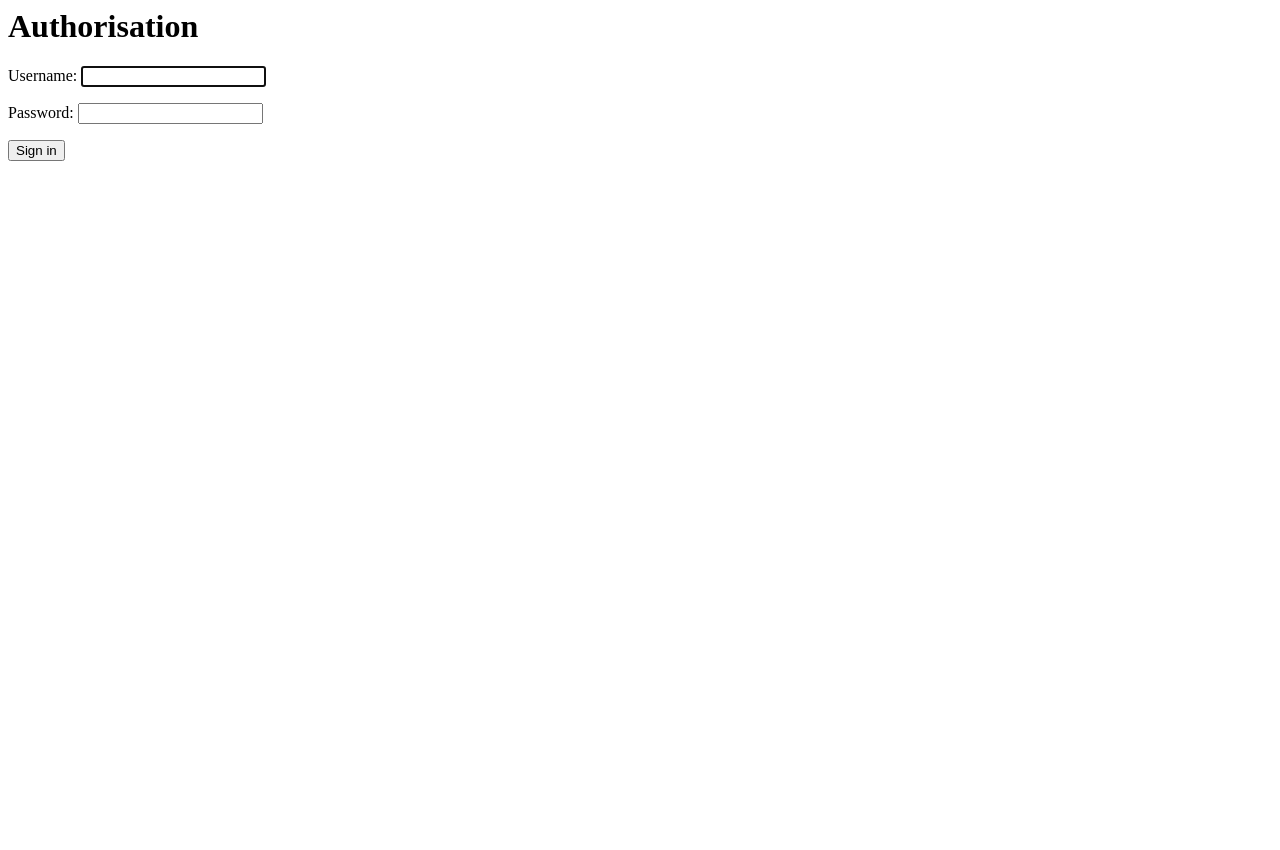
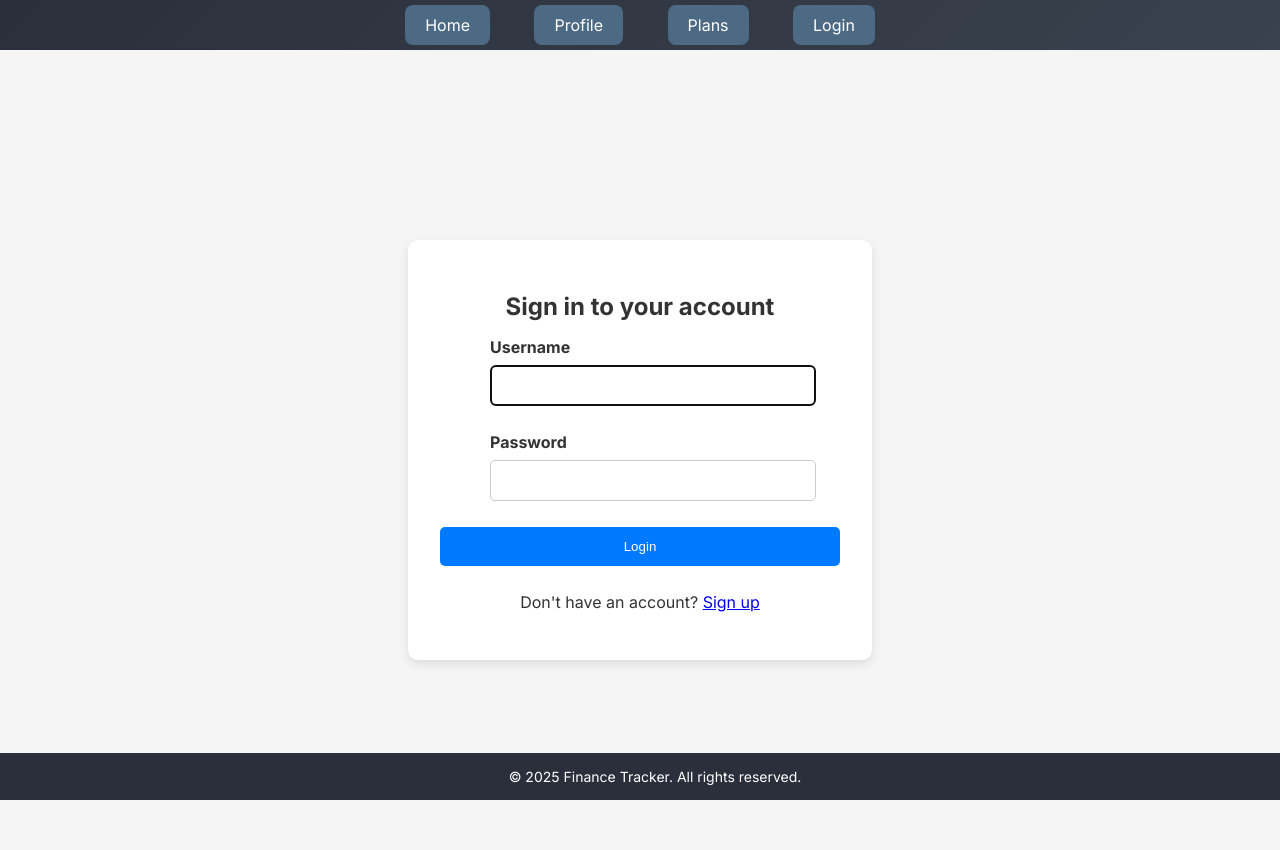
Before and after one commit to thefirsthouse/finance_tracker, a Django app: page /accounts/login/ in a window 1280 px wide. Before the commit the page ends 161 px from the top, so only its background shows below. Run offline with Django 5.2, Linux system fonts and the light colour scheme.

Commit message:
login page

```diff
--- /dev/null
+++ b/finance_tracker/static/css/auth.css
@@ -0,0 +1,80 @@
+.auth-container {
+    display: flex;
+    justify-content: center;
+    align-items: center;
+    height: 100vh;
+    background-color: var(--bg-color, #f5f5f5);
+}
+
+.auth-card {
+    background: var(--card-bg, #fff);
+    padding: 2rem;
+    border-radius: 10px;
+    box-shadow: var(--shadow, 0px 4px 10px rgba(0, 0, 0, 0.1));
+    text-align: center;
+    max-width: 400px;
+    width: 100%;
+}
+
+.auth-title {
+    margin-bottom: 1rem;
+    font-size: 1.5rem;
+}
+
+.auth-form {
+    display: flex;
+    flex-direction: column;
+    align-items: center; /* Центрирует элементы внутри формы */
+    gap: 10px; /* Добавляет расстояние между полями */
+}
+
+.form-group {
+    display: flex;
+    flex-direction: column;
+    width: 100%;
+    max-width: 300px; /* Чтобы форма не растягивалась */
+}
+
+.form-group input {
+    padding: 8px;
+    border-radius: 5px;
+    border: 1px solid #ccc;
+}
+
+
+.auth-form .form-group {
+    margin-bottom: 1rem;
+    text-align: left;
+}
+
+.auth-form label {
+    display: block;
+    margin-bottom: 0.5rem;
+    font-weight: bold;
+}
+
+.auth-form input {
+    width: 100%;
+    padding: 0.75rem;
+    border: 1px solid #ccc;
+    border-radius: 5px;
+}
+
+.btn-primary {
+    width: 100%;
+    padding: 0.75rem;
+    background: var(--primary-color, #007bff);
+    color: white;
+    border: none;
+    border-radius: 5px;
+    cursor: pointer;
+    transition: 0.3s;
+}
+
+.btn-primary:hover {
+    background: var(--primary-hover, #0056b3);
+}
+
+.auth-footer {
+    margin-top: 1rem;
+}
--- a/finance_tracker/templates/accounts/login.html
+++ b/finance_tracker/templates/accounts/login.html
@@ -1,9 +1,29 @@
+{% extends "base.html" %}
+{% load static %}
+
+{% block extra_css %}
+    <link rel="stylesheet" href="{% static 'css/auth.css' %}">
+{% endblock %}
+
+{% block title %}Login{% endblock %}
+
 {% block content %}
-<h1>Authorisation</h1>
-
-<form method="post">
-    {% csrf_token %}
-    {{ form.as_p }}
-    <p><button type="submit">Sign in</button></p>
-</form>
+    <div class="auth-container">
+        <div class="auth-card">
+            <h2 class="auth-title">Sign in to your account</h2>
+            <form method="post" class="auth-form">
+                {% csrf_token %}
+                <div class="form-group">
+                    <label for="id_username">Username</label>
+                    {{ form.username }}
+                </div>
+                <div class="form-group">
+                    <label for="id_password">Password</label>
+                    {{ form.password }}
+                </div>
+                <button type="submit" class="btn btn-primary">Login</button>
+                <p class="auth-footer">Don't have an account? <a href="{% url 'register' %}">Sign up</a></p>
+            </form>
+        </div>
+    </div>
 {% endblock %}
--- a/finance_tracker/templates/base.html
+++ b/finance_tracker/templates/base.html
@@ -8,6 +8,7 @@
     <title>{% block title %}Finance Tracker{% endblock %}</title>
     <link href="https://fonts.googleapis.com/css2?family=Inter:wght@400;500;700&display=swap" rel="stylesheet">
     <link rel="stylesheet" href="{% static 'css/styles.css' %}">
+    {% block extra_css %}{% endblock %}
 </head>
 <body>
 
```
